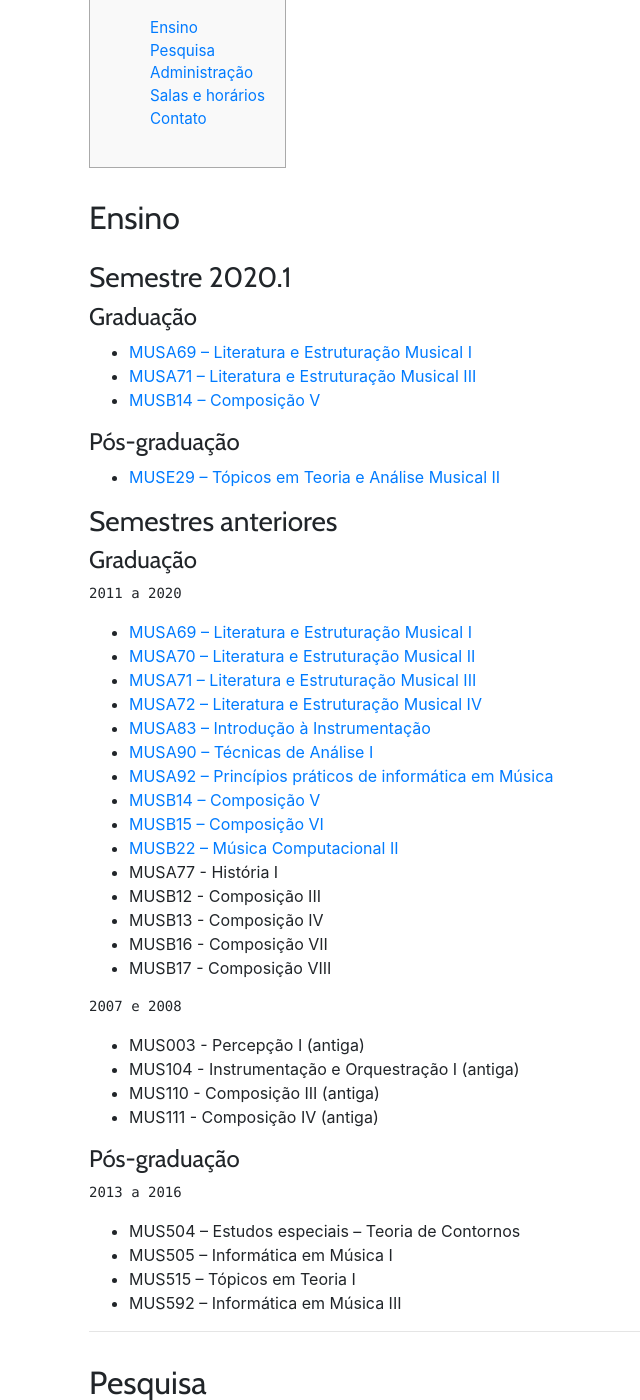
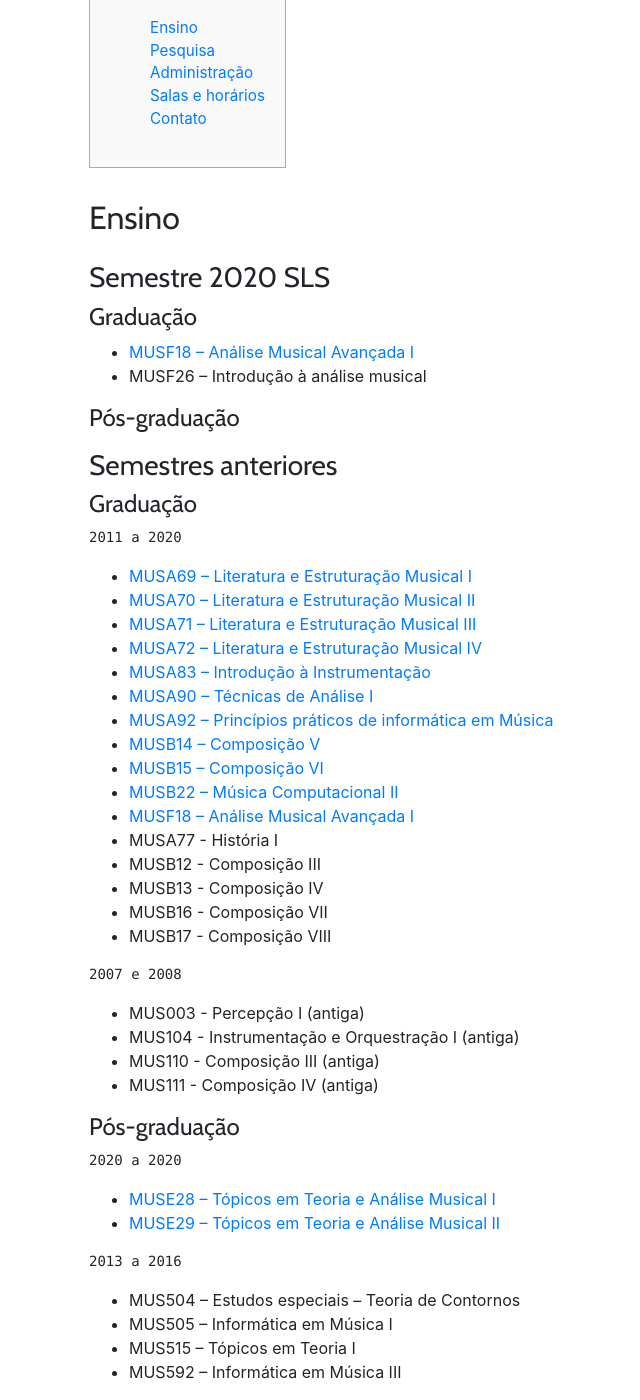
Before and after one commit to kroger/genosmus, a Jekyll site: the page built from _marcos/index.html, in a window 1280 px wide and 1400 px high, scrolled down 252 px. Shown: the whole window, without its empty margins (11-651 px from the left). Built offline with Jekyll 4.4.1, drawn with Linux system fonts in a browser that asks for light colours; some of the changed lines change nothing that is shown.

Commit message:
Disciplinas do SLS 2020 (parcial)
* Insere MUSF18
* Adapta página inicial

```diff
--- a/_data/docentes.yml
+++ b/_data/docentes.yml
@@ -6,9 +6,6 @@ marcos:
     nome: "Marcos Sampaio"
     website: "https://marcos.sampaio.me"
     email: "sampaio.marcos@ufba.br"
-    semestre: "2020.1"
+    semestre: "2020 SLS"
     atual:
-      - musa69
-      - musa71
-      - musb14
-      - muse29
+      - musf18
--- a/_marcos/index.html
+++ b/_marcos/index.html
@@ -56,6 +56,7 @@ title: Marcos Sampaio
   <li><a href="{{ page.url }}">{{ page.title | replace: '--', '&ndash;' }}</a></li>
   {% endif %}
   {% endfor %}
+  <li>MUSF26 &ndash; Introdução à análise musical</li>
 </ul>
 
 {% assign pages = site.marcos | where:"level","pos-graduacao" | sort %}
@@ -102,6 +103,15 @@ title: Marcos Sampaio
 
 {% assign pages = site.marcos | where:"level","pos-graduacao" %}
 <h4>Pós-graduação</h4>
+<pre>2020 a {{ 'now' | date: "%Y" }}</pre>
+<ul>
+    {% for page in pages %}
+    {% unless page.new %}
+    <li><a href="{{ page.url }}">{{ page.title | replace: '--', '&ndash;' }}</a></li>
+    {% endunless %}
+    {% endfor %}
+</ul>
+
 <pre>2013 a 2016</pre>
 <ul>
     <li>MUS504 – Estudos especiais – Teoria de Contornos</li>
@@ -116,7 +126,6 @@ title: Marcos Sampaio
 </ul>
 
 <hr>
-
 
 <h2 id="pesquisa">Pesquisa</h2>
 
--- /dev/null
+++ b/_marcos/musf18.md
@@ -0,0 +1,135 @@
+---
+title: 'MUSF18 -- Análise Musical Avançada I'
+layout: disciplina
+toc: true
+level: graduacao
+---
+
+##1. Informações preliminares
+
+Este componente foi criado no contexto do Semestre Letivo Suplementar
+2020 da UFBA. O objetivo principal é possibilitar a abordagem de
+repertórios de certo grau de complexidade que nem sempre podem ser
+estudados em outros componentes curriculares da Escola de Música.
+
+A proposta para o semestre é o estudo de aspectos harmônico-formais
+dos quartetos de cordas opus 50 de Joseph Haydn.
+
+##1. Ementa
+
+Estudo analítico de repertórios de elevado grau de complexidade
+musical. A escolha do repertório e das técnicas de análise é aberta.
+
+##1. Objetivos
+
+### Objetivo geral
+
+Aprimorar a capacidade de análise musical mediante estudo de aspectos de elevado grau de complexidade em repertório.
+
+### Objetivos específicos
+
+1. Ampliação do conhecimento de literatura musical
+2. Compreensão de aspectos musicais especiais
+3. Compreensão de contexto histórico de repertório
+4. Desenvolvimento de habilidade de identificar aspectos relevantes em análise
+5. Desenvolvimento da habilidade de escrita de texto analítico
+
+##1. Conteúdo programático
+
+1. Contexto histórico acerca do repertório
+1. Teorias musicais de apoio à análise do repertório
+1. Análise de repertório
+1. Redação de texto analítico
+
+##1. Metodologia
+
+Expositiva e dialógica, com atividades síncronas e assíncronas, em
+proporção a ser ajustada ao longo do semestre.
+
+As atividades de análise prévia serão preferencialmente assíncronas e
+as sessões de consulta e análise de obras, preferencialmente
+síncronas.
+
+##1. Ambientes virtuais utilizados
+
+1. Moodle UFBA
+1. MConf RNP
+1. Youtube
+
+##1. Cronograma
+
+| Aula | Data       | Conteúdo                                                                   |
+|:-----|:-----------|:---------------------------------------------------------------------------|
+| 1    | 2020-09-08 | Apresentação da proposta, definição do repertório e técnicas de análise    |
+| 2    | 2020-09-15 | Contexto histórico, análise prévia, análise de obras                       |
+| 3    | 2020-09-22 | Análise prévia e análise de obras                                          |
+| 4    | 2020-09-29 | Análise prévia e análise de obras                                          |
+| 5    | 2020-10-06 | Análise prévia e análise de obras                                          |
+| 6    | 2020-10-13 | Redação de texto analítico e análise de obras                              |
+| 7    | 2020-10-20 | Análise prévia e análise de obras                                          |
+| 8    | 2020-10-27 | Redação de texto analítico, análise de obras e definição do trabalho final |
+| 9    | 2020-11-03 | Análise prévia e análise de obras e definição do trabalho final            |
+| 10   | 2020-11-10 | Análise prévia e consultas para trabalho final                             |
+| 11   | 2020-11-17 | Análise prévia e consultas para trabalho final                             |
+| 12   | 2020-11-24 | Consultas para trabalho final                                              |
+| 13   | 2020-12-01 | Consultas para trabalho final                                              |
+| 14   | 2020-12-08 | Apresentação do trabalho final                                             |
+| 15   | 2020-12-15 | Entrega de resultados                                                      |
+{: .table .table-sm}
+
+##1. Avaliação
+
+Assíncrona, sistema de nota, mediante trabalhos semanais/quinzenais de
+acompanhamento e trabalho final.
+
+<!-- ##1. Trabalhos -->
+
+<!-- ##1. Recursos disponíveis -->
+
+<!-- ##1. Links -->
+
+##1. Bibliografia
+
+### Básica
+
+1. Bent, Ian, and Anthony Pople. 2011. “Analysis.” In Grove Music
+   Online.
+
+1. Christensen, Thomas Street. 2002. The Cambridge History of Western
+   Music Theory. Cambridge, MA: Cambridge University Press.
+
+1. Cook, Nicholas. 1987. A Guide to Musical Analysis. New York and
+   London: W. W. Norton & Company.
+
+1. Zamacois, Joaquín. 1960. Curso de Formas Musicales: Con Numerosos
+   Ejemplos Musicales. Barcelona: Editorial Labor.
+
+### Complementar
+
+1. Adler, Samuel. 2002. The Study of Orchestration. 3rd ed. New York
+   and London: W.W. Norton and Company.
+
+1. Bertissolo, Guilherme. 2013. “Composição e Capoeira: Dinâmicas Do
+   Compor Entre Música e Movimento.” Universidade Federal da Bahia.
+
+1. Espinheira, Alexandre Mascarenhas. 2011. “A Teoria Pós-Tonal
+   Aplicada à Composição: Um Guia de Sugestões Compositivas.”
+   Universidade Federal da Bahia.
+
+1. Grove, George, and Stanley Sadie. 1980. The New Grove Dictionary of
+   Music and Musicians. Edited by Stanley Sadie. 2nd ed. London,
+   Washington: Macmillan Publishers.
+
+1. Kennan, Kent Wheeler. 1999. Counterpoint: Based on
+   Eighteenth-Century Practice. 4th ed. Upper Saddle River, NJ:
+   Prentice-Hall.
+
+1. Koechlin, Charles. n.d. Traité de l’Harmonie. Paris: Éditions Max
+   Eschig.
+
+1. Sampaio, Marcos da Silva. 2012. “A Teoria de Relações de Contornos
+   Musicais: Inconsistências, Soluções e Ferramentas.” Universidade
+   Federal da Bahia.
+
+1. Straus, Joseph Nathan. 1990. Introduction to Post-Tonal
+   Theory. Englewood Cliffs, NJ: Prentice-Hall.
```
